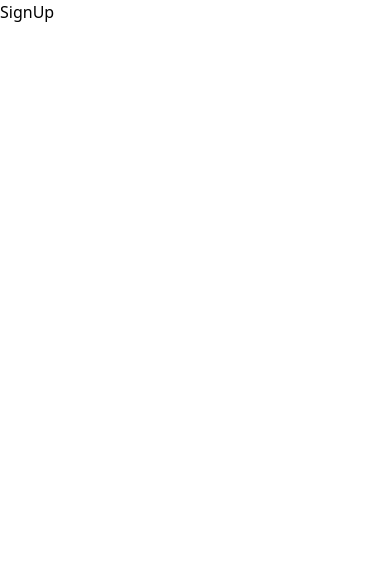
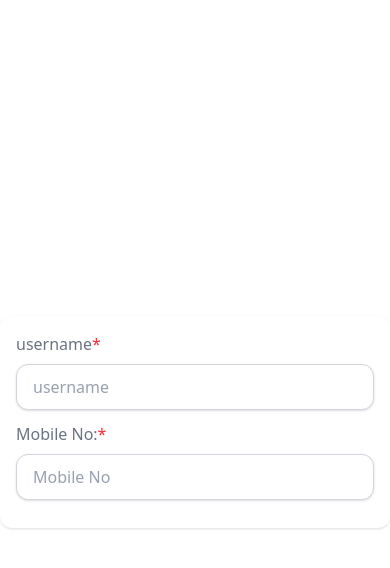
Before and after one commit to codemonk61/post-app, a React (Vite) app: page /signup in a window 390 px wide. Shown: the top 568 px of the page. Built offline with nearby package versions, Linux system fonts and the light colour scheme.

Commit message:
changes mobile type

```diff
--- a/src/pages/SignUp.tsx
+++ b/src/pages/SignUp.tsx
@@ -1,8 +1,42 @@
+import { useState } from "react";
+import Card from "../components/card/Card";
+import Input from "../components/Input/Input";
 
 const SignUp = () => {
+  const [username, setUserName] = useState<string>('')
+  const [mobileNo, setMobileNo] = useState<string>('')
+
+  const handleUserName = (e: React.ChangeEvent<HTMLInputElement>) => {
+    setUserName(e.target.value);
+  }
+
+  const handleMobileNo = (e: React.ChangeEvent<HTMLInputElement>) => {
+    setMobileNo((e.target.value))
+  }
+
   return (
-    <div>SignUp</div>
-  )
-}
+    <div className='flex justify-center items-center h-screen'>
+      <Card>
+        <Input
+        handleInput = {handleUserName}
+        placeholder={'username'}
+        value={username}
+        title={"username"}
+        required= {true}
+        />
 
-export default SignUp
+        <Input
+        handleInput = {handleMobileNo}
+        placeholder={'Mobile No'}
+        value={mobileNo}
+        title={"Mobile No:"}
+        required= {true}
+        />
+
+      </Card>
+
+    </div>
+  );
+};
+
+export default SignUp;
```
